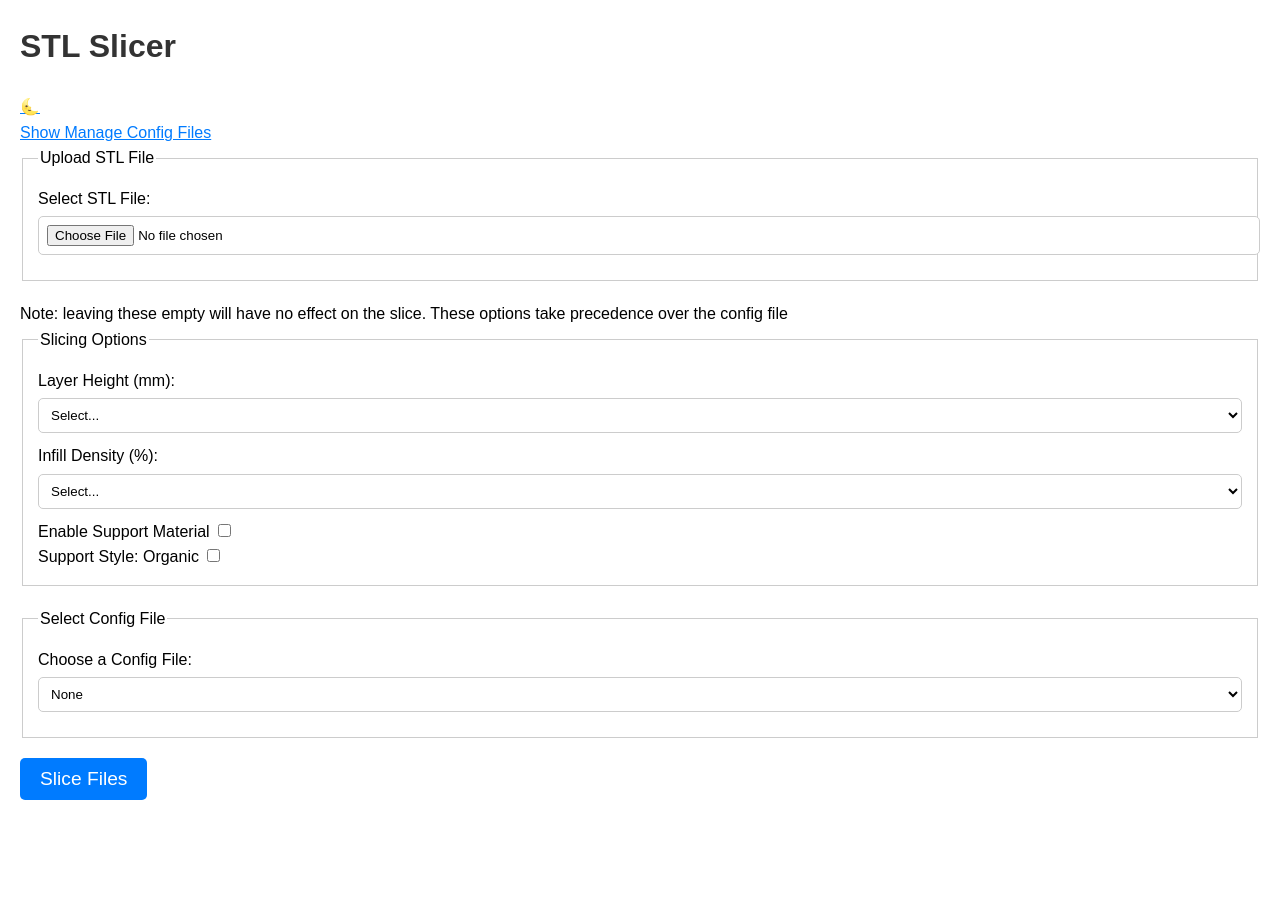
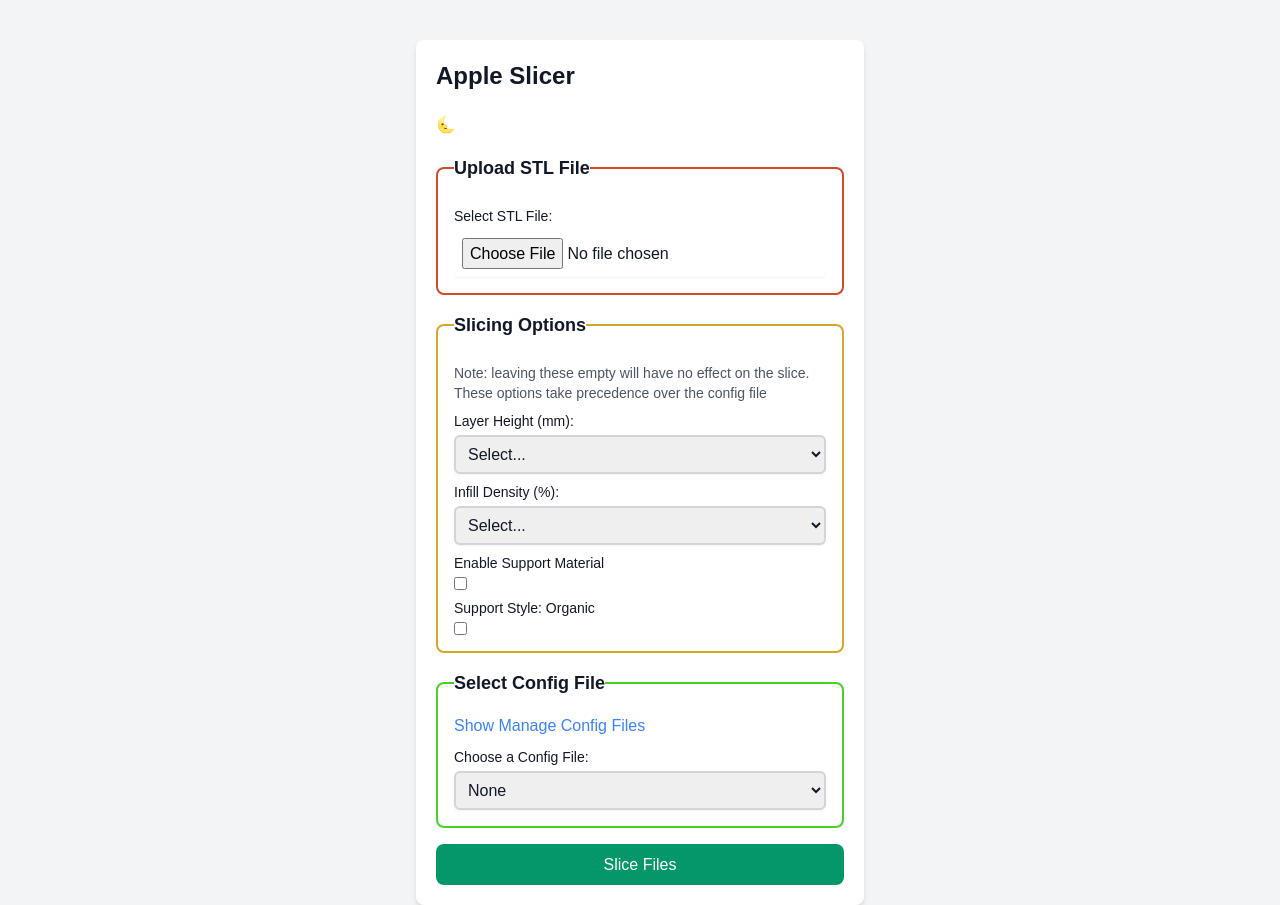
Before and after one commit to eastoncrafter/appleslicer, a Flask app: page / in a window 1280 px wide. Before the commit the page ends 800 px from the top, so only its background shows below. Run offline with Flask 3, Linux system fonts and the light colour scheme.

Commit message:
Re-did interface for main slicing page, to use tailwind and align with the slicedfile page

```diff
--- /dev/null
+++ b/requirements.txt
@@ -0,0 +1,3 @@
+json
+flask
+requests
--- a/templates/index.html
+++ b/templates/index.html
@@ -3,77 +3,19 @@
 <head>
     <meta charset="UTF-8">
     <meta name="viewport" content="width=device-width, initial-scale=1.0">
-    <title>STL Slicer</title>
+    <title>Apple Slicer</title>
+    <link rel="stylesheet" href="https://cdnjs.cloudflare.com/ajax/libs/tailwindcss/2.2.19/tailwind.min.css">
     <style>
         body {
             font-family: Arial, sans-serif;
-            margin: 20px;
             line-height: 1.6;
-            background-color: white;
-            color: black;
-        }
-        h1, h2 {
-            color: #333;
-        }
-        fieldset {
-            border: 1px solid #ccc;
-            padding: 15px;
-            margin-bottom: 20px;
-        }
-        .config-list {
-            list-style-type: none;
-            padding: 0;
-        }
-        .config-list li {
-            margin: 5px 0;
-            display: flex;
-            justify-content: space-between;
-            align-items: center;
-        }
-        .config-list li.selected {
-            background-color: #d3d3d3;
-            padding: 5px;
-            border-radius: 5px;
-        }
-        .upload-button {
-            font-size: 1.2em;
-            padding: 10px 20px;
-            background-color: #007bff;
-            color: white;
-            border: none;
-            cursor: pointer;
-            border-radius: 5px;
-        }
-        .upload-button:hover {
-            background-color: #0056b3;
-        }
-        input[type="text"], input[type="file"], select {
-            padding: 8px;
-            width: 100%;
-            margin-top: 5px;
-            margin-bottom: 10px;
-            border: 1px solid #ccc;
-            border-radius: 5px;
-            background-color: white;
-            color: black;
-        }
-        .toggle-button {
-            cursor: pointer;
-            color: #007bff;
-            text-decoration: underline;
-        }
-        .hidden {
-            display: none;
         }
         .dark-mode {
             background-color: #333;
-            color: white;
+            color: black;
         }
         .dark-mode h1, .dark-mode h2 {
-            color: white;
-        }
-        .dark-mode fieldset {
-            border-color: #555;
+            color: black;
         }
         .dark-mode .upload-button {
             background-color: #555;
@@ -81,13 +23,48 @@
         .dark-mode .upload-button:hover {
             background-color: #333;
         }
-        .dark-mode .config-list li.selected {
-            background-color: #555;
+        .dark-mode a {
+            color: #1e90ff;
         }
-        .dark-mode input[type="text"], .dark-mode input[type="file"], .dark-mode select {
-            background-color: #555;
-            color: white;
-            border-color: #777;
+        .dark-mode a:hover {
+            color: #63b8ff;
+        }
+        .dark-mode p {
+            color: black;
+        }
+        .dark-mode label {
+            color: black;
+        }
+        select {
+            border: 2px solid #4A90E2;
+            padding: 0.5rem;
+        }
+        .dark-mode select {
+            border-color: #1e90ff;
+        }
+        #config-section {
+            border: 2px solid #4A90E2;
+            padding: 1rem;
+            border-radius: 0.5rem;
+            margin-top: 1rem;
+        }
+        #slicing-options {
+            border: 2px solid #d3a828;
+            padding: 1rem;
+            border-radius: 0.5rem;
+            margin-top: 1rem;
+        }
+        #stl-upload-box {
+            border: 2px solid #d34a28;
+            padding: 1rem;
+            border-radius: 0.5rem;
+            margin-top: 1rem;
+        }
+        #config-file-selection {
+            border: 2px solid #45d328;
+            padding: 1rem;
+            border-radius: 0.5rem;
+            margin-top: 1rem;
         }
     </style>
     <script>
@@ -116,61 +93,30 @@
         document.addEventListener('DOMContentLoaded', loadDarkMode);
     </script>
 </head>
-<body>
-    <h1>STL Slicer</h1>
+<body class="bg-gray-100 text-gray-900">
+    <div class="container mx-auto mt-10 p-5 max-w-md bg-white rounded-lg shadow-md">
+        <h1 class="text-2xl font-bold mb-5">Apple Slicer</h1>
 
         <!-- Dark Mode Toggle -->
         <div>
-        <span id="dark-mode-toggle" class="toggle-button" onclick="toggleDarkMode()">🌜</span>
+            <span id="dark-mode-toggle" class="cursor-pointer text-blue-500 hover:underline" onclick="toggleDarkMode()">🌜</span>
         </div>
 
-    <!-- Config Section Toggle -->
-    <div>
-        <span id="toggle-config" class="toggle-button" onclick="toggleConfigSection()">Show Manage Config Files</span>
-    </div>
+        <!-- Slicing Options -->
+        <form action="/upload" method="POST" enctype="multipart/form-data" class="mt-4">
+            <fieldset id="stl-upload-box">
+                <legend class="text-lg font-bold">Upload STL File</legend>
+                <label for="file" class="block text-sm font-medium mt-2">Select STL File:</label>
+                <input type="file" id="file" name="file" accept=".stl, .obj" required class="mt-1 block w-full rounded-md border-gray-300 shadow-sm focus:ring-indigo-500 focus:border-indigo-500 p-2">            </fieldset>
 
-    <!-- Config Section -->
-    <fieldset id="config-section" class="hidden">
-        <legend>Manage Config Files</legend>
 
-        <h2>Available Config Files</h2>
-        <ul class="config-list">
-            {% for config_file in config_files %}
-                <li id="{{ config_file }}">
-                    <span>{{ config_file }}</span>
-                    <form action="/delete_config/{{ config_file }}" method="POST" style="display:inline;">
-                        <button type="submit">Delete</button>
-                    </form>
-                </li>
-            {% endfor %}
-        </ul>
+            <fieldset id="slicing-options" class="mt-4">
+                <legend class="text-lg font-bold">Slicing Options</legend>
+            <p class="mt-2 text-sm text-gray-600">Note: leaving these empty will have no effect on the slice. These options take precedence over the config file</p>
 
-        <h2>Upload New Config File</h2>
-        <form action="/save_config" method="POST" enctype="multipart/form-data">
-            <label for="config_name">Config File Name:</label>
-            <input type="text" id="config_name" name="config_name" placeholder="Enter config name" required>
-            <label for="config_file">Config File:</label>
-            <input type="file" id="config_file" name="config_file" accept=".ini" required>
-            <button type="submit" class="upload-button">Save Config</button>
-        </form>
-    </fieldset>
-
-    <!-- Slicing Options -->
-    <form action="/upload" method="POST" enctype="multipart/form-data">
-        <fieldset>
-            <legend>Upload STL File</legend>
-            <label for="file">Select STL File:</label>
-            <input type="file" id="file" name="file" accept=".stl" required>
-        </fieldset>
-
-        <a>Note: leaving these empty will have no effect on the slice. These options take precedence over the config file</a>
-
-        <fieldset>
-            <legend>Slicing Options</legend>
-
-            <div>
-                <label for="layer-height">Layer Height (mm):</label>
-                <select id="layer-height" name="layer-height">
+                <div class="mt-2">
+                    <label for="layer-height" class="block text-sm font-medium">Layer Height (mm):</label>
+                    <select id="layer-height" name="layer-height" class="mt-1 block w-full rounded-md border-gray-300 shadow-sm focus:ring-indigo-500 focus:border-indigo-500">
                         <option value="">Select...</option>
                         <option value="0.05">0.05</option>
                         <option value="0.07">0.07</option>
@@ -181,9 +127,9 @@
                     </select>
                 </div>
 
-            <div>
-                <label for="infill-density">Infill Density (%):</label>
-                <select id="infill-density" name="infill-density">
+                <div class="mt-2">
+                    <label for="infill-density" class="block text-sm font-medium">Infill Density (%):</label>
+                    <select id="infill-density" name="infill-density" class="mt-1 block w-full rounded-md border-gray-300 shadow-sm focus:ring-indigo-500 focus:border-indigo-500">
                         <option value="">Select...</option>
                         <option value="0">0%</option>
                         <option value="5">5%</option>
@@ -196,26 +142,39 @@
                 </div>
 
                 {% for option in options if option.name not in ['layer-height', 'infill-density'] %}
-                <div>
-                    <label for="{{ option.name }}">{{ option.description }}</label>
+                    <div class="mt-2">
+                        <label for="{{ option.name }}" class="block text-sm font-medium">{{ option.description }}</label>
                         {% if option.type == 'checkbox' %}
-                        <input type="checkbox" id="{{ option.name }}" name="{{ option.name }}">
+                            <input type="checkbox" id="{{ option.name }}" name="{{ option.name }}" class="mt-1 block rounded-md border-gray-300 shadow-sm focus:ring-indigo-500 focus:border-indigo-500">
                         {% else %}
-                        <input type="text" id="{{ option.name }}" name="{{ option.name }}" placeholder="Enter value">
+                            <input type="text" id="{{ option.name }}" name="{{ option.name }}" placeholder="Enter value" class="mt-1 block w-full rounded-md border-gray-300 shadow-sm focus:ring-indigo-500 focus:border-indigo-500">
                         {% endif %}
                     </div>
                 {% endfor %}
 
-            <div>
-                <label for="support-material-style">Support Style: Organic</label>
-                <input type="checkbox" id="support-material-style" name="support-material-style">
+                <div class="mt-2">
+                    <label for="support-material-style" class="block text-sm font-medium">Support Style: Organic</label>
+                    <input type="checkbox" id="support-material-style" name="support-material-style" class="mt-1 block rounded-md border-gray-300 shadow-sm focus:ring-indigo-500 focus:border-indigo-500">
                 </div>
             </fieldset>
 
-        <fieldset>
-            <legend>Select Config File</legend>
-            <label for="selected_config">Choose a Config File:</label>
-            <select id="selected_config" name="selected_config">
+
+
+
+
+
+
+            <fieldset class="mt-4" id="config-file-selection">
+                <!-- Config Section Toggle -->
+                <div>
+                    <span id="toggle-config" class="cursor-pointer text-blue-500 hover:underline" onclick="toggleConfigSection()">Show Manage Config Files</span>
+                </div>
+
+
+
+                <legend class="text-lg font-bold">Select Config File</legend>
+                <label for="selected_config" class="block text-sm font-medium mt-2">Choose a Config File:</label>
+                <select id="selected_config" name="selected_config" class="mt-1 block w-full rounded-md border-gray-300 shadow-sm focus:ring-indigo-500 focus:border-indigo-500">
                     <option value="">None</option>
                     {% for config_file in config_files %}
                         <option value="{{ config_file }}">{{ config_file }}</option>
@@ -223,7 +182,33 @@
                 </select>
             </fieldset>
 
-        <button type="submit" class="upload-button">Slice Files</button>
+            <button type="submit" class="w-full bg-green-600 text-white py-2 px-4 rounded-lg hover:bg-green-700 focus:outline-none focus:ring-2 focus:ring-offset-2 focus:ring-blue-500 mt-4">Slice Files</button>
         </form>
+           <!-- Hidden Config Section -->
+           <fieldset id="config-section" class="hidden mt-4">
+            <legend class="text-lg font-bold">Manage Config Files</legend>
+            <h2 class="text-md font-semibold mt-4">Available Config Files</h2>
+            <ul class="config-list">
+                {% for config_file in config_files %}
+                    <li id="{{ config_file }}" class="flex justify-between items-center mt-2">
+                        <span>{{ config_file }}</span>
+                        <form action="/delete_config/{{ config_file }}" method="POST" style="display:inline;">
+                            <button type="submit" class="bg-red-600 text-white py-1 px-2 rounded-lg hover:bg-red-700 focus:outline-none focus:ring-2 focus:ring-offset-2 focus:ring-red-500">Delete</button>
+                        </form>
+                    </li>
+                {% endfor %}
+            </ul>
+            <h2 class="text-md font-semibold mt-4">Upload New Config File</h2>
+            <form action="/save_config" method="POST" enctype="multipart/form-data" class="mt-2">
+                <label for="config_name" class="block text-sm font-medium">Config File Name:</label>
+                <input type="text" id="config_name" name="config_name" placeholder="Enter config name" required class="mt-1 block w-full rounded-md border-gray-300 shadow-sm focus:ring-indigo-500 focus:border-indigo-500">
+                <label for="config_file" class="block text-sm font-medium mt-2">Config File:</label>
+                <input type="file" id="config_file" name="config_file" accept=".ini" required class="mt-1 block w-full rounded-md border-gray-300 shadow-sm focus:ring-indigo-500 focus:border-indigo-500">
+                <button type="submit" class="w-full bg-blue-600 text-white py-2 px-4 rounded-lg hover:bg-blue-700 focus:outline-none focus:ring-2 focus:ring-offset-2 focus:ring-blue-500 mt-4">Save Config</button>
+            </form>
+        </fieldset>
+        <!-- End Hidden Config Section-->
+
+    </div>
 </body>
 </html>
```
Also changed, not shown: 3 other files. Lines whose indentation alone changed are shown as unchanged.
